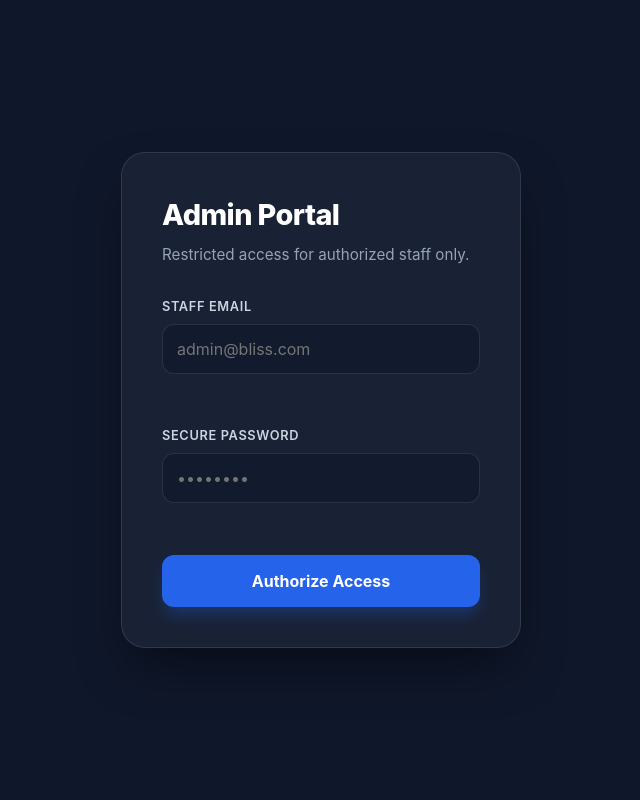
After one commit to ZeroObjectivo/bliss-ecommerce, a PHP site: template app/views/admin/auth/login.php in a window 1280 px wide. The commit adds this page. Shown: the whole page, without its empty margins (319-959 px from the left). Run offline with PHP 8.4, Linux system fonts and the light colour scheme; the template is opened without the code that fills it, so the values that code supplies are empty; data comes from the database, SQL or seed files in the repository; some libraries are stand-ins or nearby versions.

Commit message:
Login Update

```diff
--- /dev/null
+++ b/app/views/admin/auth/login.php
@@ -0,0 +1,115 @@
+<!DOCTYPE html>
+<html lang="en">
+<head>
+    <meta charset="UTF-8">
+    <meta name="viewport" content="width=device-width, initial-scale=1.0">
+    <title><?= $data['title'] ?> | BLISS Admin</title>
+    <link rel="stylesheet" href="/php/Webdev/public/css/style.css">
+    <link rel="stylesheet" href="/php/Webdev/public/css/auth.css">
+    <style>
+        body {
+            background: #0f172a;
+            display: flex;
+            align-items: center;
+            justify-content: center;
+            min-height: 100vh;
+            margin: 0;
+            font-family: 'Inter', -apple-system, sans-serif;
+        }
+        .admin-auth-card {
+            background: rgba(30, 41, 59, 0.7);
+            backdrop-filter: blur(20px);
+            border: 1px solid rgba(255, 255, 255, 0.1);
+            padding: 40px;
+            border-radius: 24px;
+            width: 100%;
+            max-width: 400px;
+            box-shadow: 0 25px 50px -12px rgba(0, 0, 0, 0.5);
+            color: white;
+        }
+        .admin-auth-card h2 {
+            font-size: 1.8rem;
+            font-weight: 800;
+            margin-bottom: 8px;
+            letter-spacing: -0.02em;
+        }
+        .admin-auth-card p {
+            color: #94a3b8;
+            margin-bottom: 30px;
+            font-size: 0.95rem;
+        }
+        .form-group label {
+            color: #cbd5e1;
+            font-size: 0.8rem;
+            text-transform: uppercase;
+            letter-spacing: 0.05em;
+            margin-bottom: 8px;
+            display: block;
+        }
+        .form-group input {
+            background: rgba(15, 23, 42, 0.6);
+            border: 1px solid rgba(255, 255, 255, 0.1);
+            color: white;
+            padding: 14px;
+            border-radius: 12px;
+            width: 100%;
+            margin-bottom: 20px;
+            font-size: 1rem;
+        }
+        .form-group input:focus {
+            outline: none;
+            border-color: #3b82f6;
+            background: rgba(15, 23, 42, 0.8);
+        }
+        .btn-admin-login {
+            background: #2563eb;
+            color: white;
+            border: none;
+            padding: 16px;
+            border-radius: 12px;
+            width: 100%;
+            font-weight: 700;
+            font-size: 1rem;
+            cursor: pointer;
+            transition: all 0.2s;
+            box-shadow: 0 10px 15px -3px rgba(37, 99, 235, 0.3);
+        }
+        .btn-admin-login:hover {
+            background: #1d4ed8;
+            transform: translateY(-1px);
+        }
+        .error-msg {
+            background: rgba(239, 68, 68, 0.1);
+            border: 1px solid rgba(239, 68, 68, 0.2);
+            color: #f87171;
+            padding: 12px;
+            border-radius: 8px;
+            margin-bottom: 20px;
+            font-size: 0.85rem;
+            text-align: center;
+        }
+    </style>
+</head>
+<body>
+    <div class="admin-auth-card">
+        <h2>Admin Portal</h2>
+        <p>Restricted access for authorized staff only.</p>
+
+        <?php if(isset($_GET['error']) && $_GET['error'] == 'invalid'): ?>
+            <div class="error-msg">Invalid credentials or insufficient permissions.</div>
+        <?php endif; ?>
+
+        <form action="/php/Webdev/public/adminauth/process_login" method="POST">
+            <div class="form-group">
+                <label>Staff Email</label>
+                <input type="email" name="email" required placeholder="admin@bliss.com">
+            </div>
+            <div class="form-group">
+                <label>Secure Password</label>
+                <input type="password" name="password" required placeholder="••••••••">
+            </div>
+            <button type="submit" class="btn-admin-login">Authorize Access</button>
+        </form>
+    </div>
+</body>
+</html>
```
Also changed, not shown: app/controllers/Admin.php (+13 -4 lines), app/controllers/AdminAuth.php (added, +47 -0 lines), app/controllers/SuperAdmin.php (+12 -3 lines), app/views/templates/admin_header.php (+4 -4 lines).
